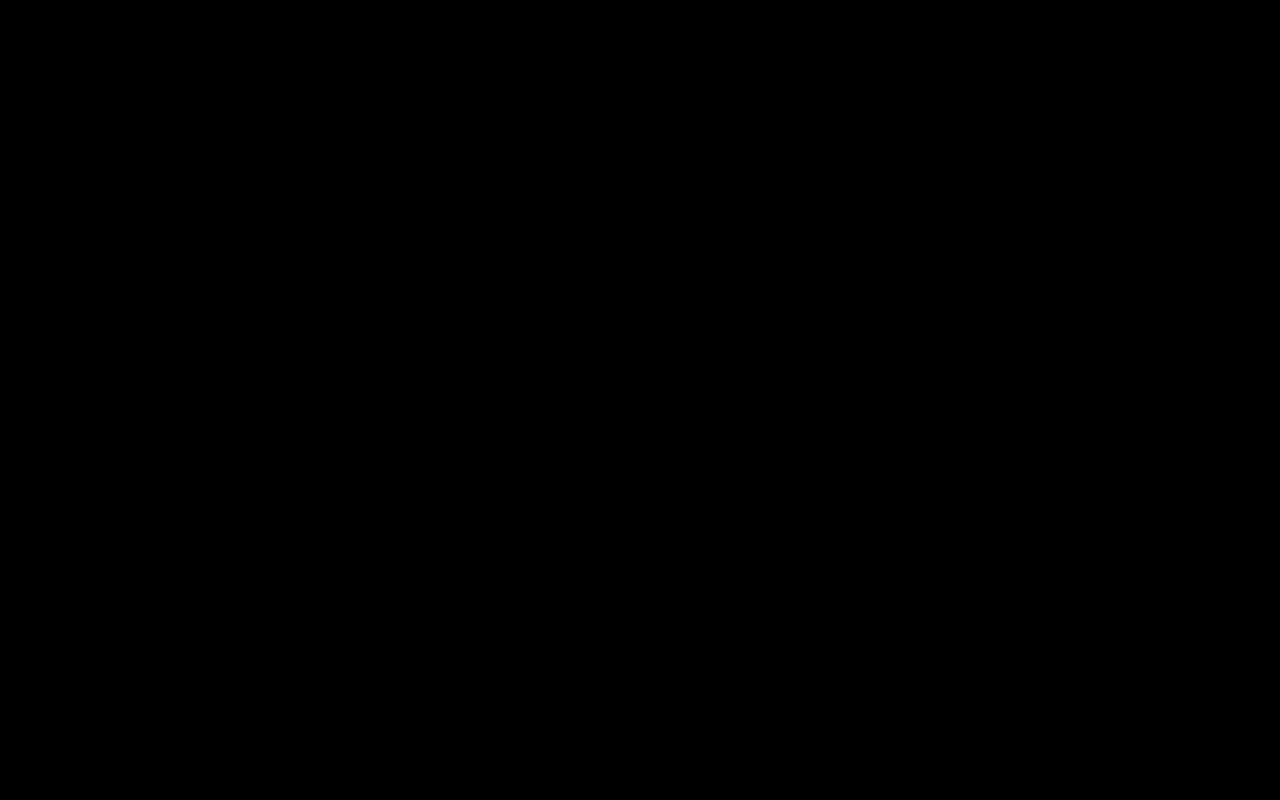
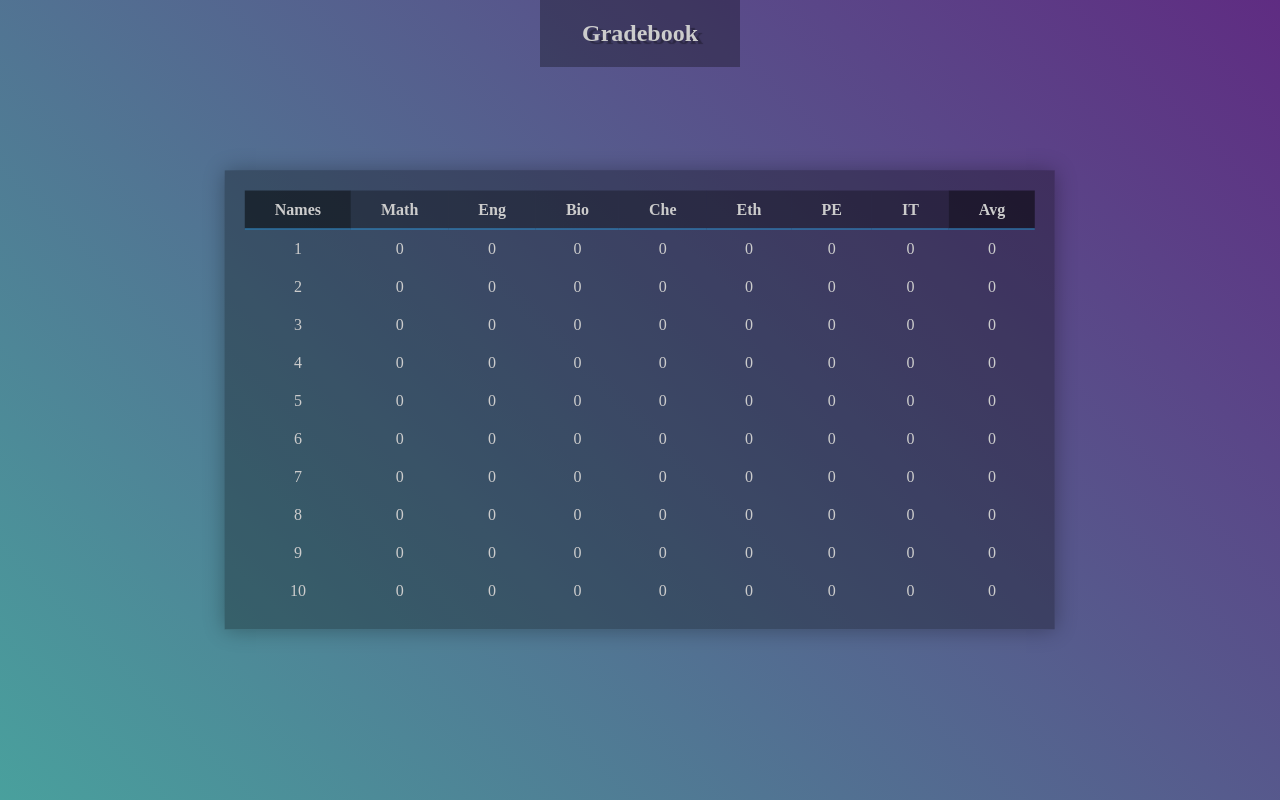
Before and after one commit to patszy/gradebook, a plain HTML site: page index.html in a window 1280 px wide. Drawn offline with Linux system fonts and the light colour scheme.

Commit message:
Added exemplary and styled

```diff
--- a/css/style.css
+++ b/css/style.css
@@ -1,10 +1,70 @@
+:root {
+    --main-color: rgba(0, 0, 0, 0.3);
+}
+
 * {
     box-sizing: border-box;
 }
 
+html,
+body {
+	height: 100%;
+}
+
 body {
     margin: 0;
-    padding: 0;
-    background-color: black;
+    background: linear-gradient(45deg, #49a09d, #5f2c82);
     color: #ccc;
+    text-align: center;
 }
+
+table,
+h1 {
+    background-color: var(--main-color);
+}
+
+table {
+    box-shadow: 0 0 20px var(--main-color);
+    position: absolute;
+    top: 50%;
+    left: 50%;
+    transform: translate(-50%, -50%);
+    padding: 20px;
+    border-spacing: 0px;
+}
+
+h1 {
+    font-size: 1.5rem;
+    width: 200px;
+    margin: 0 auto;
+    text-shadow: 5px 3px 1px var(--main-color);
+    padding: 20px 30px;
+}
+
+th,
+td {
+    padding: 10px 30px;
+}
+
+th {
+    border-bottom: 1px solid #3498db;
+    background-color: var(--main-color);
+}
+
+th:first-child,
+th:last-child {
+    background-color: rgba(0, 0, 0, 0.5);
+}
+
+tbody tr:hover,
+tbody tr td:hover {
+    background-color: var(--main-color);
+}
+
+.wrong {
+    border-bottom: 1px solid #c23616;
+}
+
+.good {
+    border-bottom: 1px solid #44bd32;
+}
--- a/index.html
+++ b/index.html
@@ -7,6 +7,133 @@
     <title>Gradebook</title>
 </head>
 <body>
-
+    <h1>Gradebook</h1>
+    <table>
+        <thead>
+            <tr>
+                <th>Names</th>
+                <th>Math</th>
+                <th>Eng</th>
+                <th>Bio</th>
+                <th>Che</th>
+                <th>Eth</th>
+                <th>PE</th>
+                <th>IT</th>
+                <th>Avg</th>
+            </tr>
+        </thead>
+        <tbody>
+            <tr>
+                <td class="name">1</td>
+                <td>0</td>
+                <td>0</td>
+                <td>0</td>
+                <td>0</td>
+                <td>0</td>
+                <td>0</td>
+                <td>0</td>
+                <td>0</td>
+            </tr>
+            <tr>
+                <td class="name">2</td>
+                <td>0</td>
+                <td>0</td>
+                <td>0</td>
+                <td>0</td>
+                <td>0</td>
+                <td>0</td>
+                <td>0</td>
+                <td>0</td>
+            </tr>
+            <tr>
+                <td class="name">3</td>
+                <td>0</td>
+                <td>0</td>
+                <td>0</td>
+                <td>0</td>
+                <td>0</td>
+                <td>0</td>
+                <td>0</td>
+                <td>0</td>
+            </tr>
+            <tr>
+                <td class="name">4</td>
+                <td>0</td>
+                <td>0</td>
+                <td>0</td>
+                <td>0</td>
+                <td>0</td>
+                <td>0</td>
+                <td>0</td>
+                <td>0</td>
+            </tr>
+            <tr>
+                <td class="name">5</td>
+                <td>0</td>
+                <td>0</td>
+                <td>0</td>
+                <td>0</td>
+                <td>0</td>
+                <td>0</td>
+                <td>0</td>
+                <td>0</td>
+            </tr>
+            <tr>
+                <td class="name">6</td>
+                <td>0</td>
+                <td>0</td>
+                <td>0</td>
+                <td>0</td>
+                <td>0</td>
+                <td>0</td>
+                <td>0</td>
+                <td>0</td>
+            </tr>
+            <tr>
+                <td class="name">7</td>
+                <td>0</td>
+                <td>0</td>
+                <td>0</td>
+                <td>0</td>
+                <td>0</td>
+                <td>0</td>
+                <td>0</td>
+                <td>0</td>
+            </tr>
+            <tr>
+                <td class="name">8</td>
+                <td>0</td>
+                <td>0</td>
+                <td>0</td>
+                <td>0</td>
+                <td>0</td>
+                <td>0</td>
+                <td>0</td>
+                <td>0</td>
+            </tr>
+            <tr>
+                <td class="name">9</td>
+                <td>0</td>
+                <td>0</td>
+                <td>0</td>
+                <td>0</td>
+                <td>0</td>
+                <td>0</td>
+                <td>0</td>
+                <td>0</td>
+            </tr>
+            <tr>
+                <td class="name">10</td>
+                <td>0</td>
+                <td>0</td>
+                <td>0</td>
+                <td>0</td>
+                <td>0</td>
+                <td>0</td>
+                <td>0</td>
+                <td>0</td>
+            </tr>
+        </tbody>
+    </table>
 </body>
 </html>
```
